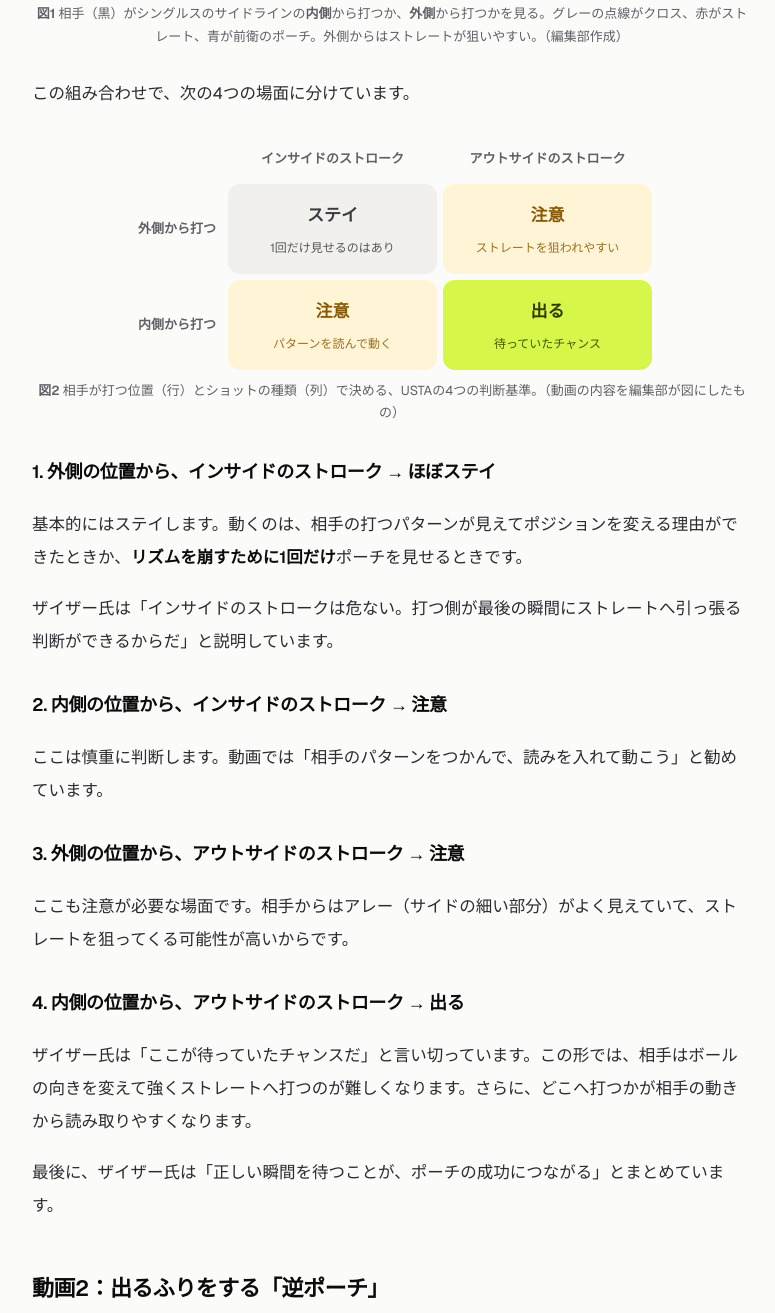
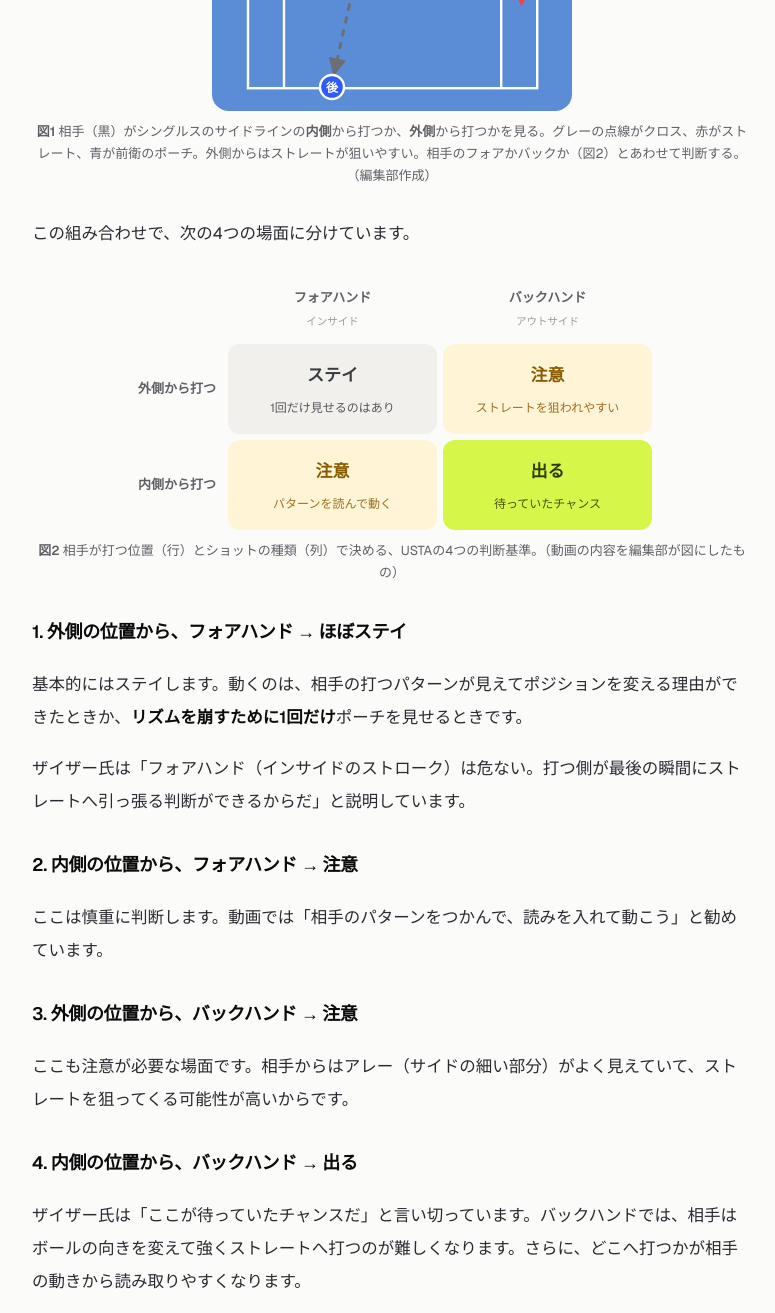
Before and after one commit to hatigatushinja/world_doubles_labo, an Astro site: page /ja/articles/2026-11-23-usta-poaching-in-doubles in a window 1280 px wide. Shown: the part 2375-3688 px from the top of the page, without its empty margins (248-1023 px from the left). Built offline with nearby package versions, Linux system fonts and the light colour scheme; Astro itself is replaced by a stand-in of ours.

Commit message:
Poach article: inside stroke = forehand, outside = backhand

```diff
--- a/src/content/articles/2026-11-23-usta-poaching-in-doubles.md
+++ b/src/content/articles/2026-11-23-usta-poaching-in-doubles.md
@@ -18,7 +18,9 @@ summary: "全米テニス協会のコーチが、相手の打つ位置とショ
 見るポイントは2つです。
 
 - 相手が**シングルスのサイドラインの内側**から打つのか、**外側**から打つのか
-- そのショットが**インサイドのストローク**か、**アウトサイドのストローク**か
+- そのショットが**インサイドのストローク（フォアハンド）**か、**アウトサイドのストローク（バックハンド）**か
+
+※動画の「inside stroke」はフォアハンド、「outside stroke」はバックハンドのことです（編集部注）。
 
 <figure class="fig"><svg viewBox="0 0 300 560" role="img" aria-label="相手がシングルスのサイドラインの内側から打つか外側から打つかの図"><defs><marker id="ar" viewBox="0 0 10 10" refX="8" refY="5" markerWidth="6" markerHeight="6" orient="auto"><path d="M0,0L10,5L0,10z" fill="#E5484D"/></marker><marker id="ag" viewBox="0 0 10 10" refX="8" refY="5" markerWidth="6" markerHeight="6" orient="auto"><path d="M0,0L10,5L0,10z" fill="#6B6E76"/></marker><marker id="ab" viewBox="0 0 10 10" refX="8" refY="5" markerWidth="6" markerHeight="6" orient="auto"><path d="M0,0L10,5L0,10z" fill="#2D5BFF"/></marker></defs><rect x="0" y="0" width="300" height="560" rx="14" fill="#5B8DD6"/><rect x="60" y="0" width="181" height="18" fill="#DCE8FF" opacity=".9"/><rect x="241" y="0" width="59" height="18" fill="#FFE1CC" opacity=".95"/><g fill="none" stroke="#fff" stroke-width="2"><rect x="30" y="18" width="241" height="523"/><line x1="60" y1="18" x2="60" y2="541"/><line x1="241" y1="18" x2="241" y2="541"/><line x1="60" y1="138.5" x2="241" y2="138.5"/><line x1="60" y1="420.5" x2="241" y2="420.5"/><line x1="150.5" y1="138.5" x2="150.5" y2="420.5"/></g><line x1="20" y1="279.5" x2="281" y2="279.5" stroke="#0B0B0C" stroke-width="3"/>
 <text x="150" y="12" text-anchor="middle" font-size="9" font-weight="700" fill="#1F3A7A">内側</text><text x="270" y="12" text-anchor="middle" font-size="9" font-weight="700" fill="#9A3B0C">外側</text>
@@ -26,29 +28,29 @@ summary: "全米テニス協会のコーチが、相手の打つ位置とショ
 <path d="M262 30 L258 470" stroke="#E5484D" stroke-width="2.5" fill="none" marker-end="url(#ar)"/>
 <path d="M200 330 L150 300" stroke="#2D5BFF" stroke-width="3" fill="none" marker-end="url(#ab)"/>
 <circle cx="212" cy="30" r="10" fill="#0B0B0C" stroke="#fff" stroke-width="2"/><text x="212" y="34" text-anchor="middle" font-size="10" font-weight="700" fill="#fff">相</text><circle cx="262" cy="30" r="10" fill="#0B0B0C" stroke="#fff" stroke-width="2"/><text x="262" y="34" text-anchor="middle" font-size="10" font-weight="700" fill="#fff">相</text><circle cx="95" cy="235" r="10" fill="#0B0B0C" stroke="#fff" stroke-width="2"/><text x="95" y="239" text-anchor="middle" font-size="10" font-weight="700" fill="#fff">相</text><circle cx="200" cy="335" r="10" fill="#2D5BFF" stroke="#fff" stroke-width="2"/><text x="200" y="339" text-anchor="middle" font-size="10" font-weight="700" fill="#fff">前</text><circle cx="100" cy="540" r="10" fill="#2D5BFF" stroke="#fff" stroke-width="2"/><text x="100" y="544" text-anchor="middle" font-size="10" font-weight="700" fill="#fff">後</text>
-</svg><figcaption><b>図1</b> 相手（黒）がシングルスのサイドラインの<b>内側</b>から打つか、<b>外側</b>から打つかを見る。グレーの点線がクロス、赤がストレート、青が前衛のポーチ。外側からはストレートが狙いやすい。（編集部作成）</figcaption></figure>
+</svg><figcaption><b>図1</b> 相手（黒）がシングルスのサイドラインの<b>内側</b>から打つか、<b>外側</b>から打つかを見る。グレーの点線がクロス、赤がストレート、青が前衛のポーチ。外側からはストレートが狙いやすい。相手のフォアかバックか（図2）とあわせて判断する。（編集部作成）</figcaption></figure>
 
 この組み合わせで、次の4つの場面に分けています。
 
-<figure class="fig"><div class="matrix"><div></div><div class="mh">インサイドのストローク</div><div class="mh">アウトサイドのストローク</div><div class="mh">外側から打つ</div><div class="m stay"><b>ステイ</b><span>1回だけ見せるのはあり</span></div><div class="m warn"><b>注意</b><span>ストレートを狙われやすい</span></div><div class="mh">内側から打つ</div><div class="m warn"><b>注意</b><span>パターンを読んで動く</span></div><div class="m go"><b>出る</b><span>待っていたチャンス</span></div></div><figcaption><b>図2</b> 相手が打つ位置（行）とショットの種類（列）で決める、USTAの4つの判断基準。（動画の内容を編集部が図にしたもの）</figcaption></figure>
+<figure class="fig"><div class="matrix"><div></div><div class="mh">フォアハンド<br><small>インサイド</small></div><div class="mh">バックハンド<br><small>アウトサイド</small></div><div class="mh">外側から打つ</div><div class="m stay"><b>ステイ</b><span>1回だけ見せるのはあり</span></div><div class="m warn"><b>注意</b><span>ストレートを狙われやすい</span></div><div class="mh">内側から打つ</div><div class="m warn"><b>注意</b><span>パターンを読んで動く</span></div><div class="m go"><b>出る</b><span>待っていたチャンス</span></div></div><figcaption><b>図2</b> 相手が打つ位置（行）とショットの種類（列）で決める、USTAの4つの判断基準。（動画の内容を編集部が図にしたもの）</figcaption></figure>
 
-### 1. 外側の位置から、インサイドのストローク → ほぼステイ
+### 1. 外側の位置から、フォアハンド → ほぼステイ
 
 基本的にはステイします。動くのは、相手の打つパターンが見えてポジションを変える理由ができたときか、**リズムを崩すために1回だけ**ポーチを見せるときです。
 
-ザイザー氏は「インサイドのストロークは危ない。打つ側が最後の瞬間にストレートへ引っ張る判断ができるからだ」と説明しています。
+ザイザー氏は「フォアハンド（インサイドのストローク）は危ない。打つ側が最後の瞬間にストレートへ引っ張る判断ができるからだ」と説明しています。
 
-### 2. 内側の位置から、インサイドのストローク → 注意
+### 2. 内側の位置から、フォアハンド → 注意
 
 ここは慎重に判断します。動画では「相手のパターンをつかんで、読みを入れて動こう」と勧めています。
 
-### 3. 外側の位置から、アウトサイドのストローク → 注意
+### 3. 外側の位置から、バックハンド → 注意
 
 ここも注意が必要な場面です。相手からはアレー（サイドの細い部分）がよく見えていて、ストレートを狙ってくる可能性が高いからです。
 
-### 4. 内側の位置から、アウトサイドのストローク → 出る
+### 4. 内側の位置から、バックハンド → 出る
 
-ザイザー氏は「ここが待っていたチャンスだ」と言い切っています。この形では、相手はボールの向きを変えて強くストレートへ打つのが難しくなります。さらに、どこへ打つかが相手の動きから読み取りやすくなります。
+ザイザー氏は「ここが待っていたチャンスだ」と言い切っています。バックハンドでは、相手はボールの向きを変えて強くストレートへ打つのが難しくなります。さらに、どこへ打つかが相手の動きから読み取りやすくなります。
 
 最後に、ザイザー氏は「正しい瞬間を待つことが、ポーチの成功につながる」とまとめています。
 
@@ -76,6 +78,6 @@ summary: "全米テニス協会のコーチが、相手の打つ位置とショ
 
 ここからは、Doubles Labo編集部が追加した内容です。動画にはありません。
 
-- **用語は動画の動きで確認する:** 「インサイド／アウトサイドのストローク」の正確な意味は、動画の中の打ち方を見て確かめるのがおすすめです。大事なのは「相手がストレートに打ちやすい形か、打ちにくい形か」を見分けることです。
+- **相手がフォアかバックかを先に見る:** 相手が打つ前に「フォアで打つか、バックで打つか」と「立ち位置が内側か外側か」の2つを確認する癖をつけましょう。左利きの相手はフォアとバックが逆になるので注意です。
 - **ステイの場面でも「1回だけ」動く:** ステイが基本の場面でも、1試合に1回ポーチを見せておくと、相手は前衛を気にし始めます。
 - **ポーチとフェイクを組み合わせる:** 一度ポーチを見せたあとのフェイクは、効果が大きくなります。毎回同じ動きをせず、相手に迷わせることが大切です。
--- a/src/styles/global.css
+++ b/src/styles/global.css
@@ -127,3 +127,5 @@ a.float:hover{box-shadow:0 16px 40px -12px rgba(16,16,20,.35)}
 .matrix .m{border-radius:12px;padding:14px 10px;text-align:center;display:flex;flex-direction:column;gap:4px}
 .matrix .m b{font-size:17px}.matrix .m span{font-size:12px;opacity:.85}
 .matrix .stay{background:#F1F0ED;color:#3A3B40}.matrix .warn{background:#FFF4D6;color:#8A5A00}.matrix .go{background:#D7F64A;color:#2F3A00}
+.matrix .mh small{display:block;font-size:10.5px;font-weight:500;color:var(--dim)}
+.matrix .mh{flex-direction:column}
```
